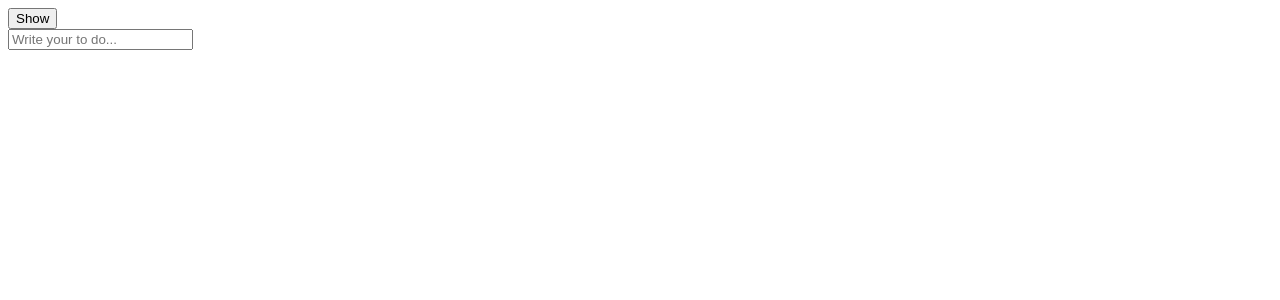
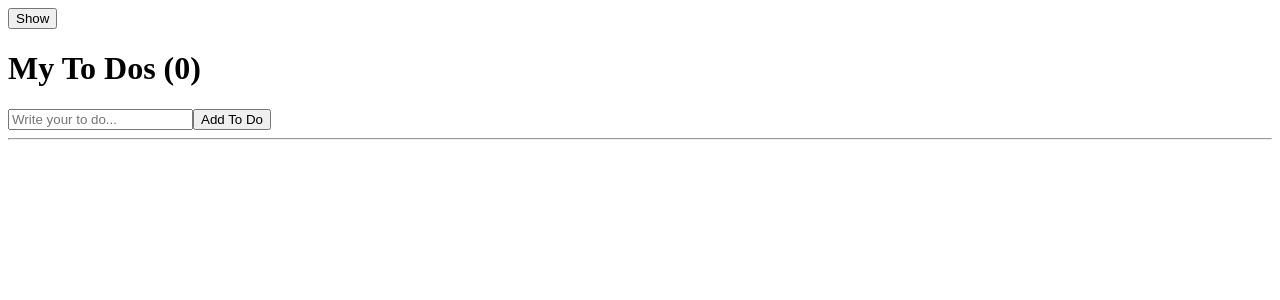
Before and after one commit to 0xe82de/react-for-beginners-movie, a React (Create React App) app: page / in a window 1280 px wide. Shown: the top 300 px of the page. Built offline with nearby package versions, Linux system fonts and the light colour scheme.

Commit message:
feat: 투두리스트 컴포넌트 구현

```diff
--- a/src/ToDoList.js
+++ b/src/ToDoList.js
@@ -2,10 +2,34 @@
 
 function ToDoList() {
   const [toDo, setToDo] = useState("");
+  const [toDos, setToDos] = useState([]);
   const onChange = (event) => setToDo(event.target.value);
+  const onSubmit = (event) => {
+    event.preventDefault();
+    if (toDo === "") {
+      return;
+    }
+    setToDos(currentArray => [toDo, ...currentArray]);
+    setToDo("")
+  }
   return (
     <div>
-      <input onChange={onChange} value={toDo} text="text" placeholder="Write your to do..." />
+      <h1>My To Dos ({toDos.length})</h1>
+      <form onSubmit={onSubmit}>
+        <input
+          onChange={onChange}
+          value={toDo}
+          type="text"
+          placeholder="Write your to do..."
+        />
+        <button>Add To Do</button>
+      </form>
+      <hr/>
+      <ul>
+        {toDos.map((item, index) => (
+          <li key={index}>{item}</li>
+        ))}
+      </ul>
     </div>
   );
 }
```
